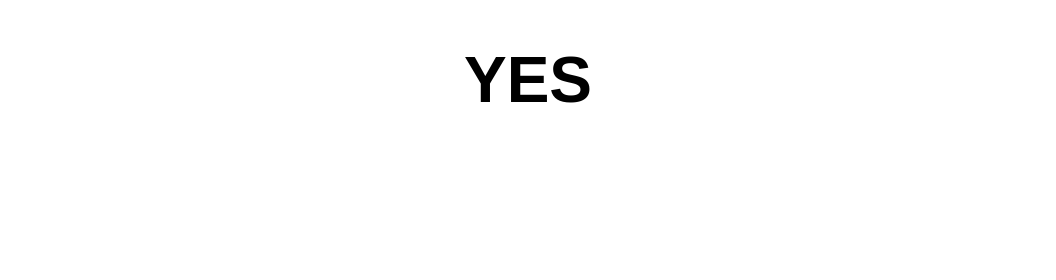
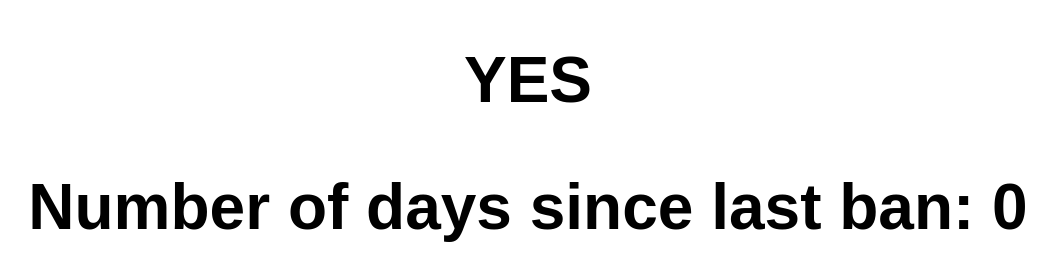
Before and after one commit to iskratosbanned/iskratosbanned.github.io, a plain HTML site: page index.html in a window 1280 px wide. Shown: the whole page, without its empty margins (112-1168 px from the left). Drawn offline with Linux system fonts and the light colour scheme.

Commit message:
Update index.html

```diff
--- a/index.html
+++ b/index.html
@@ -5,9 +5,9 @@
   </head>
   <body>
     <h1> YES </h1>
-
+    <h2>Number of days since last ban: 0</h2>
     <style>
-    h1 {
+    h1, h2 {
       text-align: center;
       font-size: 64px;
       font-family: sans-serif;
```
